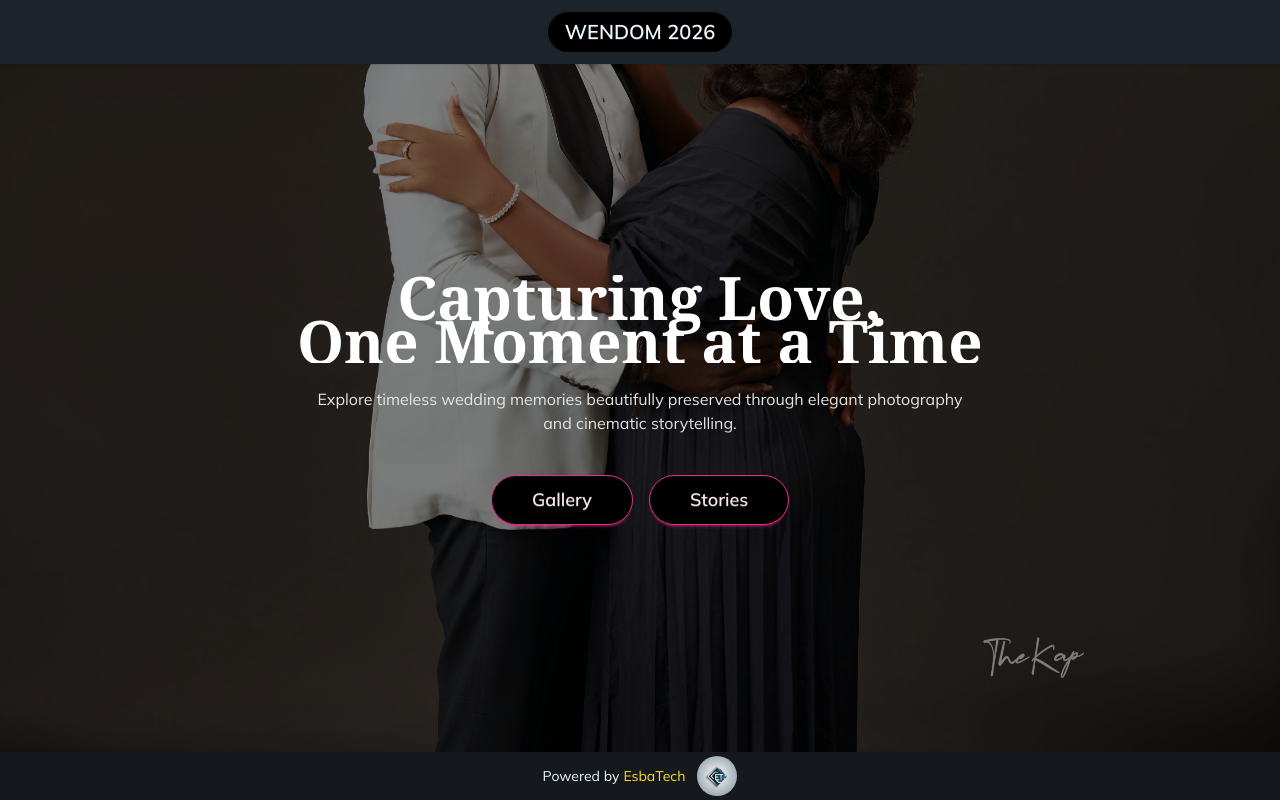
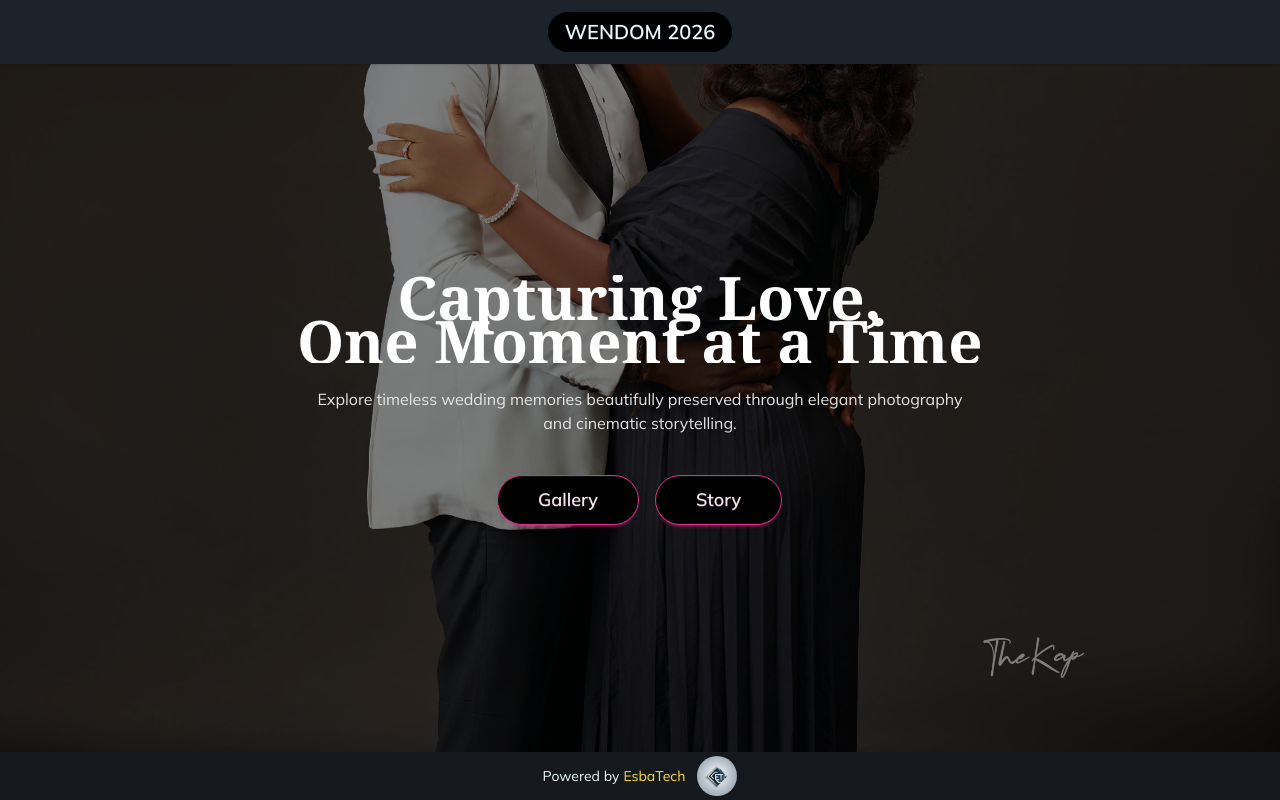
Before and after one commit to Samwise454/wedding-gallery, a React (Vite) app: page / in a window 1280 px wide. Built offline with nearby package versions, Linux system fonts and the light colour scheme.

Commit message:
Minor update on story

```diff
--- a/src/components/Home.jsx
+++ b/src/components/Home.jsx
@@ -74,7 +74,7 @@ const Home = () => {
 
                     <p>
                         <button onClick={openGalary} className='btn btn-secondary text-lg px-10 py-6 animate__animated animate__zoomInUp mr-2'>Gallery</button>
-                        <Link to={"/Story"}><button className='btn btn-secondary text-lg px-10 py-6 animate__animated animate__zoomInUp ml-2'>Stories</button></Link>
+                        <Link to={"/Story"}><button className='btn btn-secondary text-lg px-10 py-6 animate__animated animate__zoomInUp ml-2'>Story</button></Link>
                     </p>
                 </div>
             </main>
--- a/src/components/Story.jsx
+++ b/src/components/Story.jsx
@@ -36,7 +36,7 @@ const Story = () => {
                     </span>
                 </p>
 
-                <div className='h-full shadow-sm rounded-xl mx-2 mt-4 overflow-auto animate__animated animate__slideInUp'>
+                <div className='h-full shadow-sm rounded-xl mx-2 mt-15 overflow-auto animate__animated animate__slideInUp'>
                     <p className='text-justify backdrop-blur-sm p-2'>
                         Our story didn't start with a movie-moment gaze across
                         a crowded room. It started with a football club banter.
@@ -48,7 +48,7 @@ const Story = () => {
                         we needed to be. The proposal was perfectly imperfect
                         on a rainy Tuesday. No frills, just us. We can't wait
                         to celebrate the start of our next chapter with you all
-                         on the 6th of January, 2026.
+                        on the 6th of January, 2026.
                     </p>
                 </div>
             </div>
```
